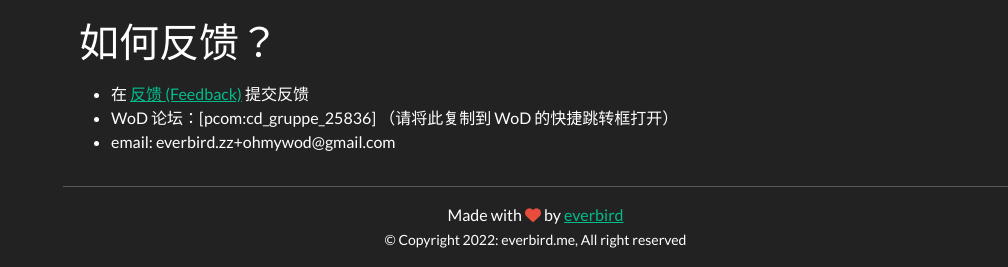
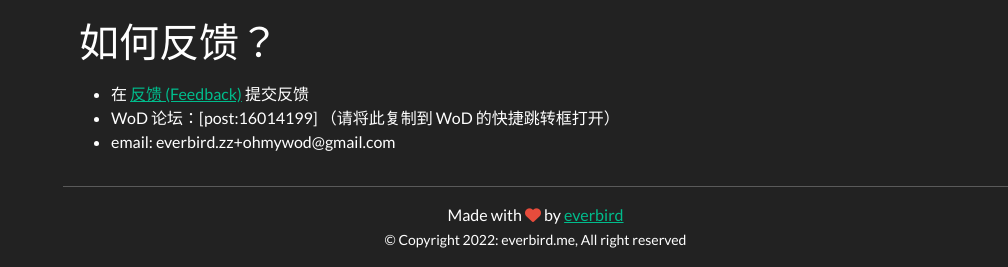
Before and after one commit to everbird/ohmywod, a Flask app: page / in a window 1280 px wide. Shown: the part 1190-1457 px from the top of the page, without its empty margins (272-1280 px from the left). Run offline with Flask 3, Linux system fonts and the light colour scheme; some libraries are stand-ins or nearby versions.

Commit message:
Update landing page

```diff
--- a/ohmywod/templates/landing.html
+++ b/ohmywod/templates/landing.html
@@ -71,7 +71,7 @@
     <p>
     <ul>
         <li>在 <a href="{{ url_for('frontend.feedback_page') }}">反馈 (Feedback)</a> 提交反馈</li>
-        <li>WoD 论坛：[pcom:cd_gruppe_25836] （请将此复制到 WoD 的快捷跳转框打开）</li>
+        <li>WoD 论坛：[post:16014199] （请将此复制到 WoD 的快捷跳转框打开）</li>
         <li>email: everbird.zz+ohmywod@gmail.com</li>
     </ul>
     </p>
```
